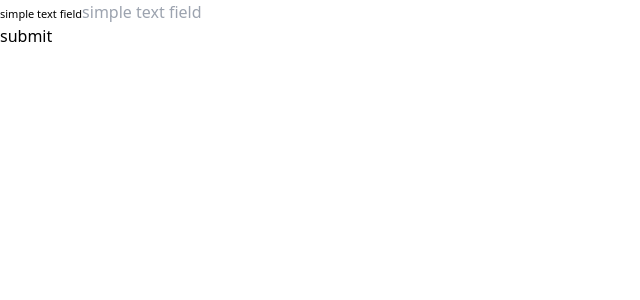
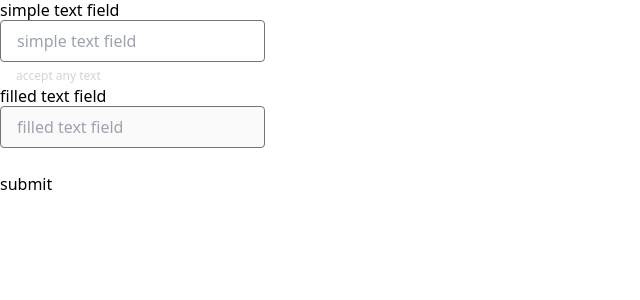
Before and after one commit to pongpanott/react-web-components, a React (Create React App) app: page / in a window 1280 px wide. Shown: the top 300 px of the page, without its empty margins (0-640 px from the left). Built offline with nearby package versions, Linux system fonts and the light colour scheme.

Commit message:
feat: implement error message

```diff
--- /dev/null
+++ b/src/components/hint-message/hint-message.component.tsx
@@ -0,0 +1,22 @@
+import { cx } from '@emotion/css';
+
+type HintMessageProps = {
+  children: React.ReactNode;
+  variant?: 'default' | 'error';
+};
+
+const HintMessage = ({ children, variant = 'default' }: HintMessageProps) => {
+  return (
+    <span
+      className={cx(
+        variant === 'error' && 'text-error-500',
+        variant === 'default' && 'text-neutral-300',
+        'px-4 text-xs leading-4',
+      )}
+    >
+      {children}
+    </span>
+  );
+};
+
+export default HintMessage;
--- a/src/components/label/label.component.tsx
+++ b/src/components/label/label.component.tsx
@@ -2,23 +2,10 @@ import { cx } from '@emotion/css';
 
 type LabelProps = {
   children: React.ReactNode;
-  size?: 'small' | 'medium' | 'large';
 };
 
-const Label = ({ children, size = 'small' }: LabelProps) => {
-  return (
-    <label
-      className={cx(
-        size === 'small' && 'text-[11px] leading-[6px]',
-        size === 'medium' && 'text-xs leading-4',
-        size === 'large' && 'text-sm leading-5',
-
-        'font-medium',
-      )}
-    >
-      {children}
-    </label>
-  );
+const Label = ({ children }: LabelProps) => {
+  return <label className={cx('block leading-5')}>{children}</label>;
 };
 
 export default Label;
--- a/src/components/text-field/text-field.component.tsx
+++ b/src/components/text-field/text-field.component.tsx
@@ -1,3 +1,5 @@
+import { cx } from '@emotion/css';
+import HintMessage from '../hint-message/hint-message.component';
 import Label from '../label/label.component';
 import { useViewModel } from './text-field.viewmodel';
 
@@ -6,6 +8,8 @@ type TextFieldProps = {
   type?: 'text' | 'email' | 'password' | 'search';
   label?: string;
   placeholder?: string;
+  hint?: string;
+  variant?: 'outlined' | 'filled';
 };
 
 const TextField = ({
@@ -13,6 +17,8 @@ const TextField = ({
   type = 'text',
   label,
   placeholder = 'placeholder',
+  hint,
+  variant = 'outlined',
 }: TextFieldProps) => {
   const { input, errorMessage, isShowError } = useViewModel({
     name,
@@ -22,8 +28,28 @@ const TextField = ({
   return (
     <div>
       {label && <Label>{label}</Label>}
-      <input placeholder={placeholder} {...input} />
-      {isShowError && errorMessage}
+      <input
+        placeholder={placeholder}
+        className={cx(
+          variant === 'filled' && 'bg-neutral-50 focus:bg-primary-50',
+
+          isShowError && '!border-error-500',
+          variant === 'filled' && isShowError && 'bg-error-50',
+
+          'h-[42px] rounded border border-neutral-500 px-4 focus:border-primary-500 focus:outline-none',
+        )}
+        {...input}
+      />
+
+      <div>
+        {isShowError && errorMessage ? (
+          <HintMessage variant={isShowError && 'error'}>
+            {errorMessage}
+          </HintMessage>
+        ) : (
+          <HintMessage>{hint}</HintMessage>
+        )}
+      </div>
     </div>
   );
 };
--- a/src/pages/text-field/text-field.page.tsx
+++ b/src/pages/text-field/text-field.page.tsx
@@ -16,6 +16,13 @@ const TextFieldPage = () => {
               name="simpleText"
               label="simple text field"
               placeholder="simple text field"
+              hint="accept any text"
+            />
+            <TextField
+              name="filled"
+              label="filled text field"
+              placeholder="filled text field"
+              variant="filled"
             />
 
             <button type="submit">submit</button>
--- a/tailwind.config.js
+++ b/tailwind.config.js
@@ -1,20 +1,32 @@
 /** @type {import('tailwindcss').Config} */
 module.exports = {
-	content: ["./src/**/*.{html,js,ts,tsx}"],
+  content: ['./src/**/*.{html,js,ts,tsx}'],
   theme: {
     extend: {
       colors: {
         primary: {
-					50: "#f0fdfa",
-					100: "#ccfbf1",
-					200: "#99f6e4",
-					300: "#5eead4",
-					400: "#2dd4bf",
-					500: "#14b8a6",
-					600: "#0d9488",
-					700: "#0f766e",
-					800: "#115e59",
-					900: "#134e4a",
+          50: '#f0fdfa',
+          100: '#ccfbf1',
+          200: '#99f6e4',
+          300: '#5eead4',
+          400: '#2dd4bf',
+          500: '#14b8a6',
+          600: '#0d9488',
+          700: '#0f766e',
+          800: '#115e59',
+          900: '#134e4a',
+        },
+        error: {
+          50: '#fef2f2',
+          100: '#fee2e2',
+          200: '#fecaca',
+          300: '#fca5a5',
+          400: '#f87171',
+          500: '#ef4444',
+          600: '#dc2626',
+          700: '#b91c1c',
+          800: '#991b1b',
+          900: '#7f1d1d',
         },
       },
     },
```
Lines whose indentation alone changed are shown as unchanged.
